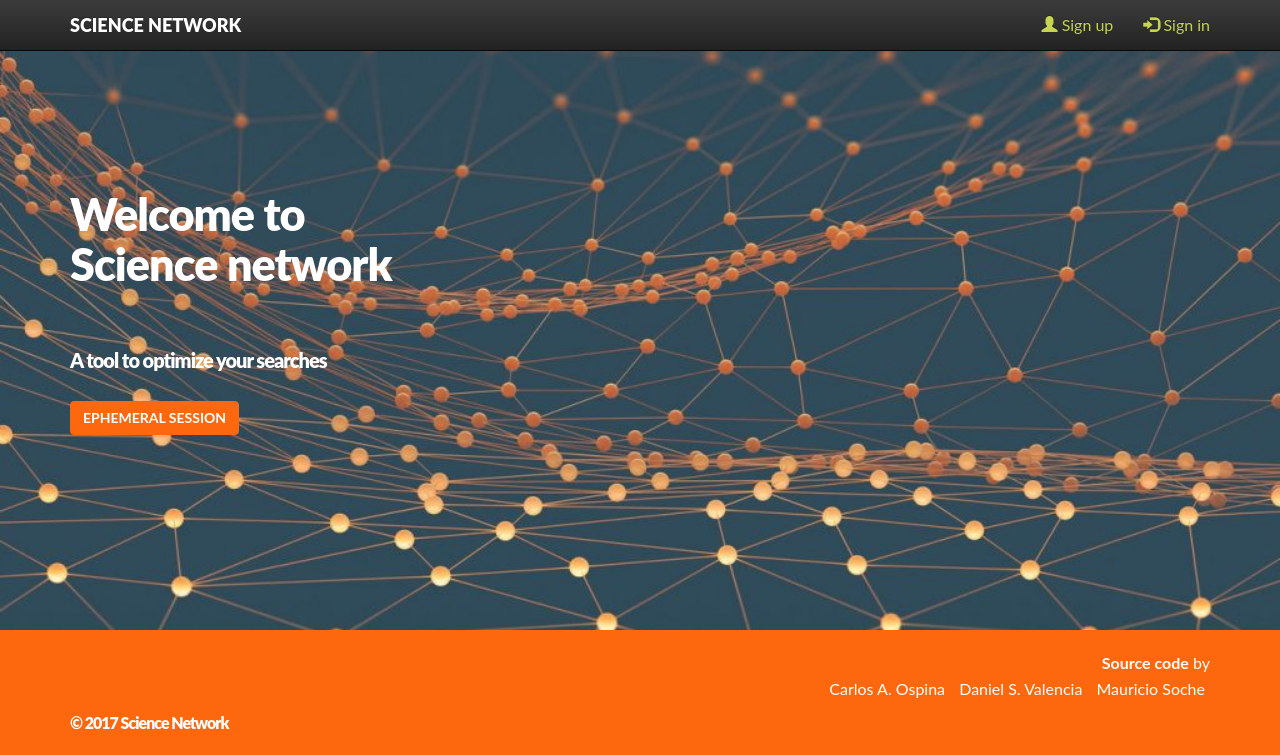
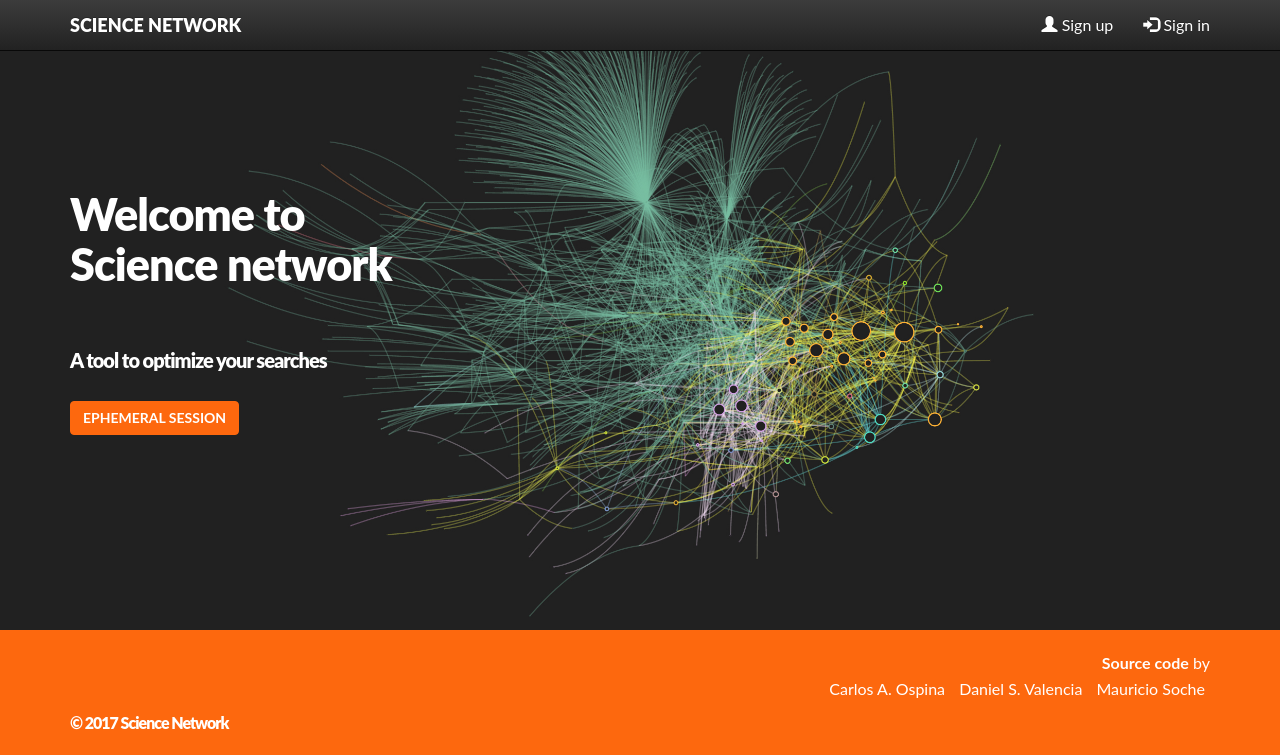
Before and after one commit to caospinac/se-project, a Python web app: template project/templates/base.html in a window 1280 px wide. Shown: the top 755 px of the page. Run offline with Jinja, Linux system fonts and the light colour scheme; the template is opened without the code that fills it, so the values that code supplies are empty.

Commit message:
New style

```diff
--- a/project/static/assets/css/style.css
+++ b/project/static/assets/css/style.css
@@ -47,16 +47,6 @@ p {
 }
 
 
-a {
-    color: #d6ee18;
-    word-wrap: break-word;
-    -webkit-transition: color 0.1s ease-in, background 0.1s ease-in;
-    -moz-transition: color 0.1s ease-in, background 0.1s ease-in;
-    -ms-transition: color 0.1s ease-in, background 0.1s ease-in;
-    -o-transition: color 0.1s ease-in, background 0.1s ease-in;
-    transition: color 0.1s ease-in, background 0.1s ease-in;
-}
-
 a:hover,
 a:focus {
     color: #b7cb1b;
@@ -73,7 +63,7 @@ a:after {
     transition: color 0.1s ease-in, background 0.1s ease-in;
 }
 .navbar-inverse .navbar-nav > li > a {
-    color: #c6d550;
+    color: #fff;
 }
 
 .alignleft {
--- a/project/static/assets/js/custom.js
+++ b/project/static/assets/js/custom.js
@@ -3,7 +3,7 @@
     // Navigation scrolls
     $('.navbar-nav li a').bind('click', function(event) {
         $('.navbar-nav li').removeClass('active');
-        $(this).closest('li').addClass('active');
+        $(this).closest('li').removeClass('active');
         var $anchor = $(this);
         var nav = $($anchor.attr('href'));
         if (nav.length) {
--- a/project/templates/base.html
+++ b/project/templates/base.html
@@ -41,12 +41,12 @@
             <span class="icon-bar"></span>
             <span class="icon-bar"></span>
           </button>
-          <a class="navbar-brand" href="index">Science <span>network</span></a>
+          <a class="navbar-brand" href="/">Science <span>network</span></a>
         </div>
         <div class="navbar-collapse collapse">
           <ul class="nav navbar-nav navbar-right">
           {% block user_control %}
-            <li><a href="/sign-up"><span class="glyphicon glyphicon-user"></span> Sign up</a></li>
+            <li><a href="/sign-up" class="control"><span class="glyphicon glyphicon-user"></span> Sign up</a></li>
             <li class="dropdown"><a class="dropdown-toggle" href="#" data-toggle="dropdown">
               <span class="glyphicon glyphicon-log-in"></span> Sign in</a>
               <div class="dropdown-menu" style="padding: 15px; padding-bottom: 10px; width: 350px">
```
Also changed, not shown: project/static/assets/img/main-bg.jpg, project/static/assets/img/main-bg0.jpg (added).
